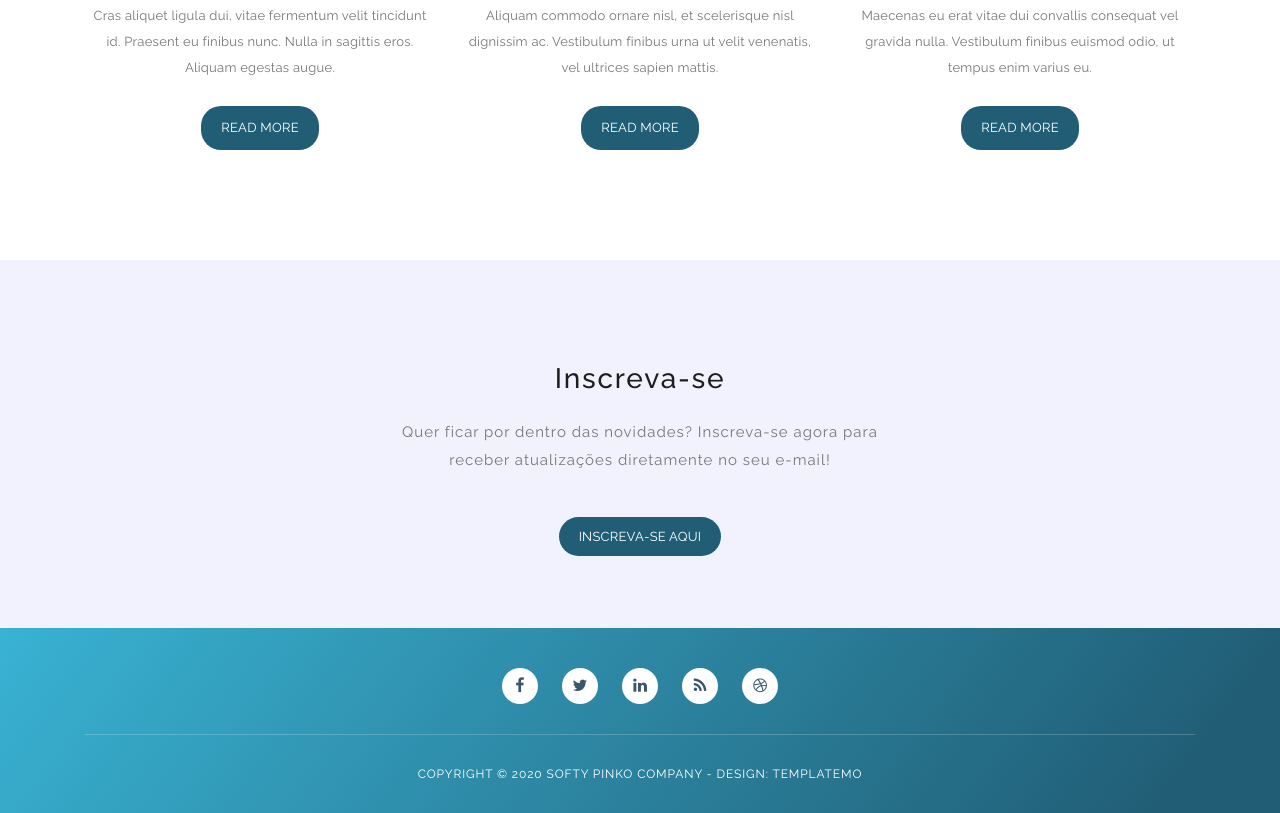
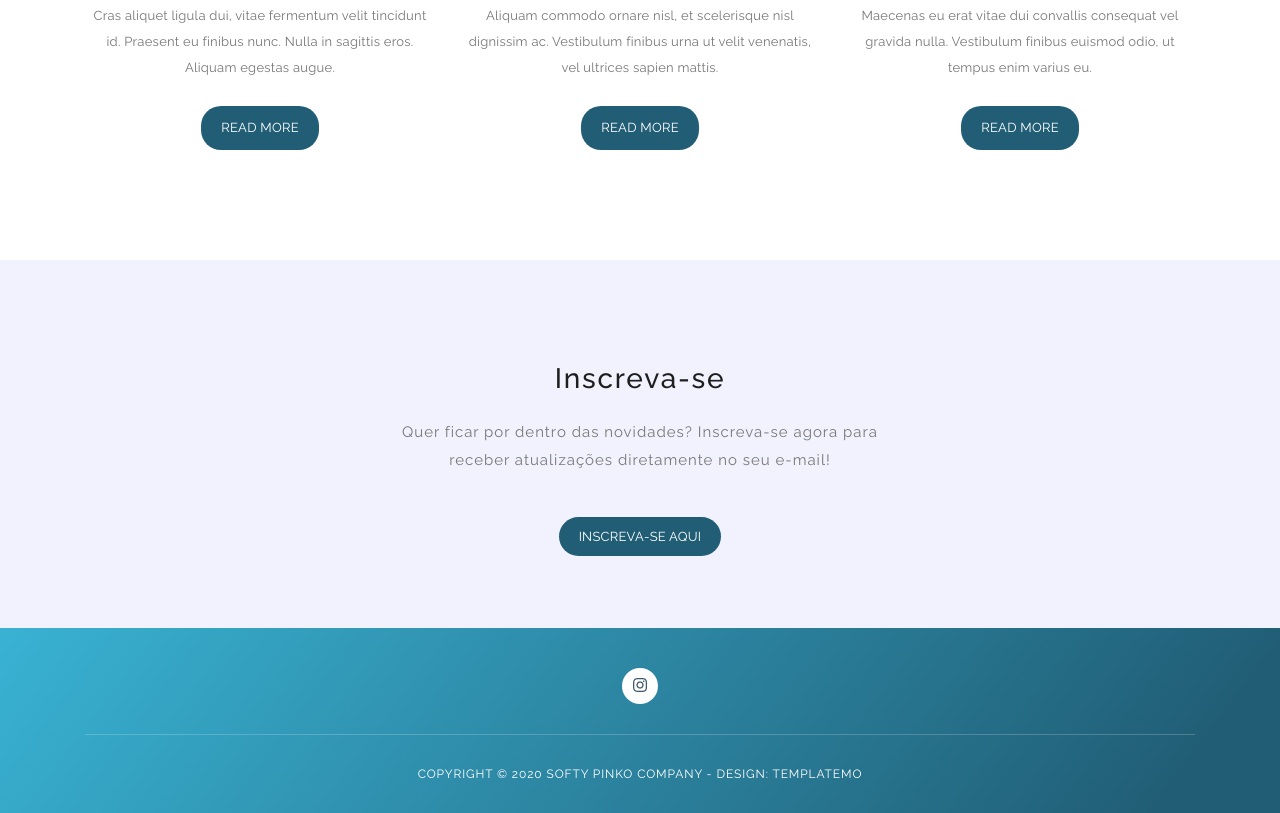
Before and after one commit to GiovanaRiber/AEX-Compiladores, a plain HTML site: page index.html in a window 1280 px wide. Shown: the part 4741-5554 px from the top of the page. Drawn offline with Linux system fonts and the light colour scheme.

Commit message:
mudança de nome

```diff
--- a/index.html
+++ b/index.html
@@ -12,7 +12,7 @@
     <link rel="stylesheet" href="https://cdnjs.cloudflare.com/ajax/libs/font-awesome/5.15.4/css/all.min.css">
 
 
-    <title>Softy Pinko - Bootstrap 4.0 Theme</title>
+    <title>PromptCode</title>
 <!--
 SOFTY PINKO
 https://templatemo.com/tm-535-softy-pinko
@@ -590,11 +590,7 @@ https://templatemo.com/tm-535-softy-pinko
             <div class="row">
                 <div class="col-lg-12 col-md-12 col-sm-12">
                     <ul class="social">
-                        <li><a href="#"><i class="fa fa-facebook"></i></a></li>
-                        <li><a href="#"><i class="fa fa-twitter"></i></a></li>
-                        <li><a href="#"><i class="fa fa-linkedin"></i></a></li>
-                        <li><a href="#"><i class="fa fa-rss"></i></a></li>
-                        <li><a href="#"><i class="fa fa-dribbble"></i></a></li>
+                        <li><a href="https://www.instagram.com/promptcodeuenp/"><i class="fab fa-instagram"></i></a></li>
                     </ul>
                 </div>
             </div>
```
